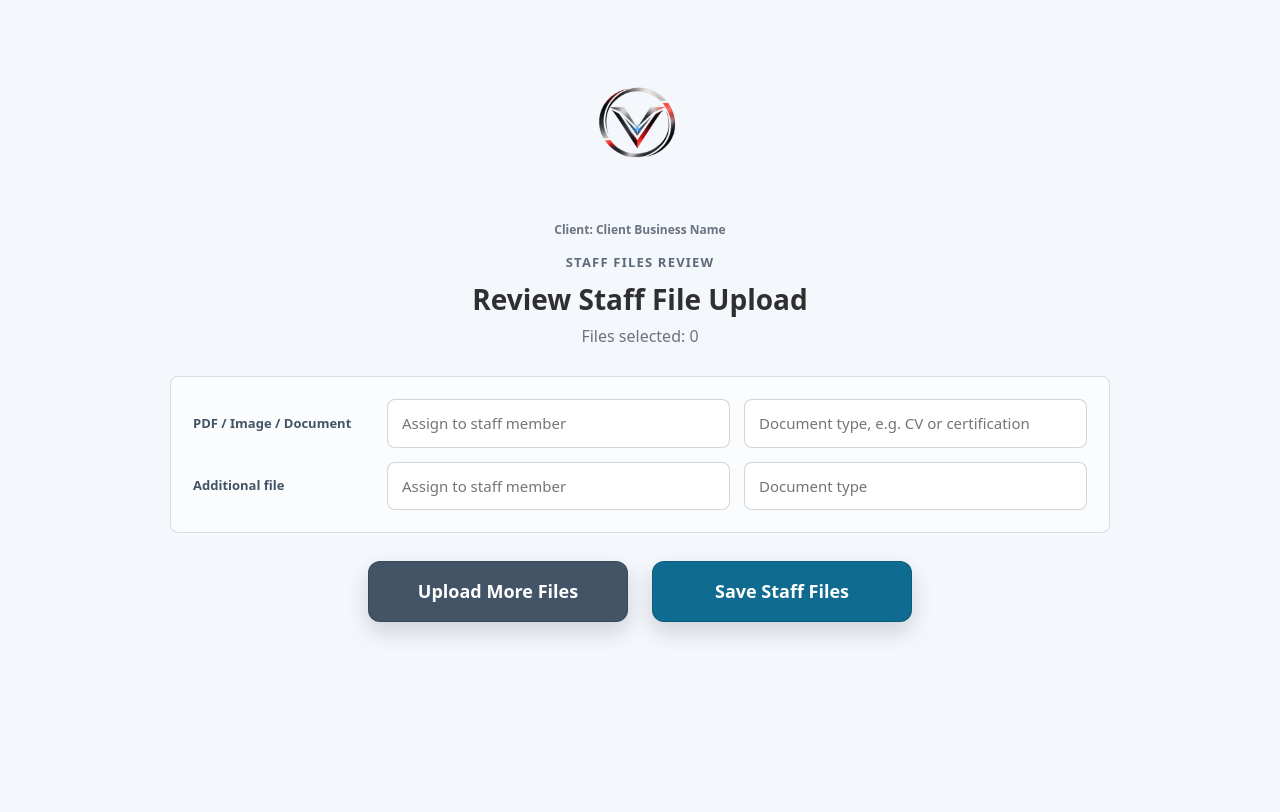
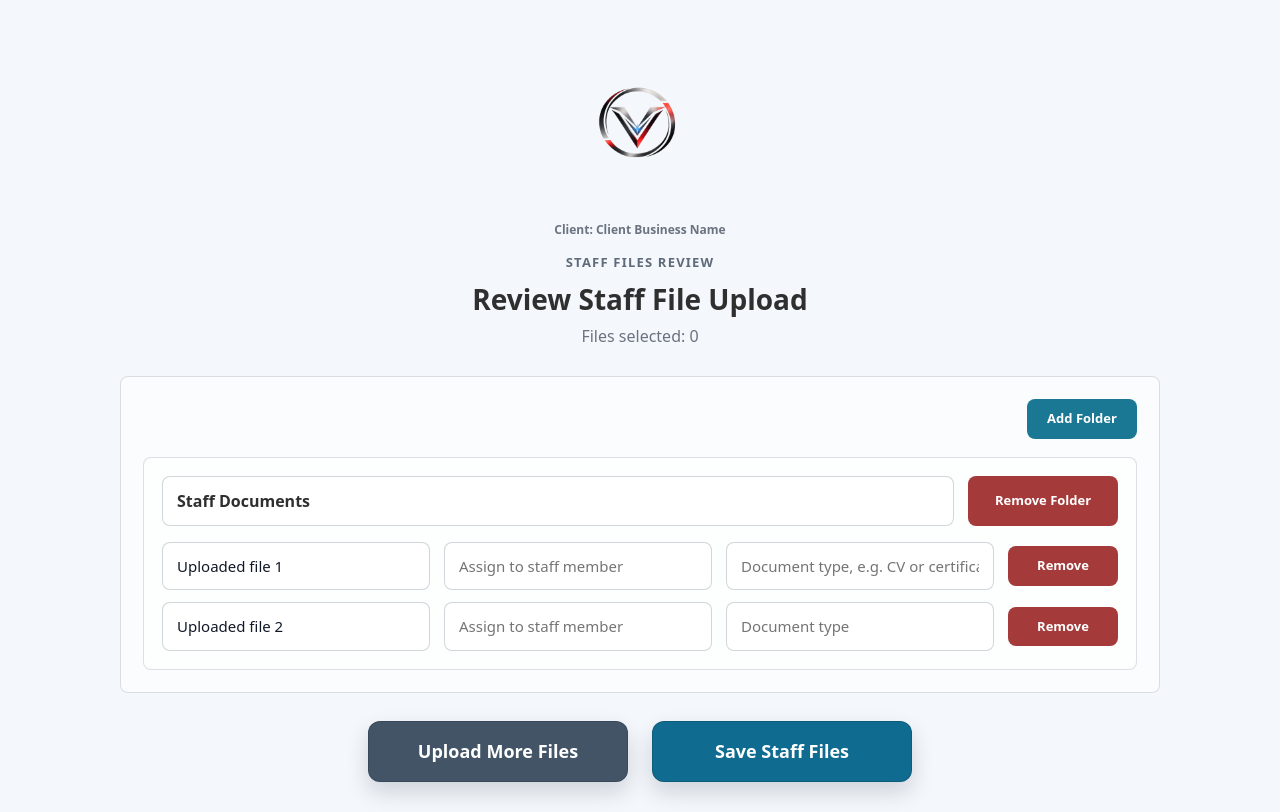
Before and after one commit to VectorOps-1/vector-app, an ASP.NET Core app: page /StaffFilesPreview?id=1 in a window 1280 px wide. Shown: the part 71-883 px from the top of the page. Before the commit the page ends 708 px from the top, so only its background shows below. Run offline with ASP.NET Core 8, Linux system fonts and the light colour scheme; style sheets or scripts are compiled from the project's sources.

Commit message:
Add staff file edit and remove controls

```diff
--- a/Pages/StaffFilesPreview.cshtml
+++ b/Pages/StaffFilesPreview.cshtml
@@ -16,18 +16,31 @@
         <h2 class="page-title">Review Staff File Upload</h2>
         <p class="page-subtitle">Files selected: @Model.FileCount</p>
 
-        <div class="review-panel">
-            <div class="review-row">
-                <span class="file-type">PDF / Image / Document</span>
-                <input class="text-input" type="text" placeholder="Assign to staff member" />
-                <input class="text-input" type="text" placeholder="Document type, e.g. CV or certification" />
+        <div class="review-panel" id="staffFileList">
+            <div class="folder-toolbar">
+                <button class="small-action add-folder" type="button" onclick="addFolder()">Add Folder</button>
             </div>
 
-            <div class="review-row">
-                <span class="file-type">Additional file</span>
-                <input class="text-input" type="text" placeholder="Assign to staff member" />
-                <input class="text-input" type="text" placeholder="Document type" />
-            </div>
+            <section class="folder-block">
+                <div class="folder-header">
+                    <input class="folder-name" type="text" value="Staff Documents" />
+                    <button class="small-action remove-folder" type="button" onclick="removeFolder(this)">Remove Folder</button>
+                </div>
+
+                <div class="review-row">
+                    <input class="text-input" type="text" value="Uploaded file 1" aria-label="File name" />
+                    <input class="text-input" type="text" placeholder="Assign to staff member" />
+                    <input class="text-input" type="text" placeholder="Document type, e.g. CV or certification" />
+                    <button class="small-action remove-file" type="button" onclick="removeFile(this)">Remove</button>
+                </div>
+
+                <div class="review-row">
+                    <input class="text-input" type="text" value="Uploaded file 2" aria-label="File name" />
+                    <input class="text-input" type="text" placeholder="Assign to staff member" />
+                    <input class="text-input" type="text" placeholder="Document type" />
+                    <button class="small-action remove-file" type="button" onclick="removeFile(this)">Remove</button>
+                </div>
+            </section>
         </div>
 
         <div class="action-row">
@@ -48,7 +61,7 @@
 
 .preview-inner {
     width: 100%;
-    max-width: 980px;
+    max-width: 1080px;
     margin: 0 auto;
     text-align: center;
     padding: 40px 20px 30px 20px;
@@ -97,25 +110,50 @@
 .review-panel {
     display: flex;
     flex-direction: column;
-    gap: 14px;
+    gap: 18px;
     padding: 22px;
     border: 1px solid rgba(66, 84, 102, 0.18);
     border-radius: 8px;
     background: rgba(255, 255, 255, 0.58);
 }
 
+.folder-toolbar {
+    display: flex;
+    justify-content: flex-end;
+}
+
+.folder-block {
+    padding: 18px;
+    border: 1px solid rgba(66, 84, 102, 0.18);
+    border-radius: 8px;
+    background: rgba(255, 255, 255, 0.64);
+}
+
+.folder-header {
+    display: grid;
+    grid-template-columns: minmax(0, 1fr) 150px;
+    gap: 14px;
+    margin-bottom: 16px;
+}
+
+.folder-name {
+    width: 100%;
+    padding: 12px 14px;
+    border: 1px solid rgba(66, 84, 102, 0.24);
+    border-radius: 8px;
+    background: #ffffff;
+    font-size: 16px;
+    font-weight: 800;
+    color: #2f2f2f;
+    box-sizing: border-box;
+}
+
 .review-row {
     display: grid;
-    grid-template-columns: 180px minmax(0, 1fr) minmax(0, 1fr);
+    grid-template-columns: minmax(0, 1fr) minmax(0, 1fr) minmax(0, 1fr) 110px;
     gap: 14px;
     align-items: center;
-}
-
-.file-type {
-    font-size: 13px;
-    font-weight: 800;
-    color: #425466;
-    text-align: left;
+    margin-top: 12px;
 }
 
 .text-input {
@@ -127,6 +165,27 @@
     font-size: 15px;
     color: #111827;
     box-sizing: border-box;
+}
+
+.small-action {
+    min-width: 110px;
+    padding: 10px 14px;
+    border: none;
+    border-radius: 8px;
+    font-size: 13px;
+    font-weight: 700;
+    cursor: pointer;
+}
+
+.add-folder {
+    background: #1b7894;
+    color: #ffffff;
+}
+
+.remove-folder,
+.remove-file {
+    background: #a43a3a;
+    color: #ffffff;
 }
 
 .action-row {
@@ -142,9 +201,68 @@
     border: none;
 }
 
-@@media (max-width: 820px) {
+@@media (max-width: 880px) {
+    .folder-toolbar,
+    .folder-header,
     .review-row {
-        grid-template-columns: 1fr;
+        display: flex;
+        flex-direction: column;
+        align-items: stretch;
+    }
+
+    .small-action {
+        width: 100%;
     }
 }
 </style>
+
+<script>
+function addFolder() {
+    const list = document.getElementById("staffFileList");
+    const firstFolder = list.querySelector(".folder-block");
+    const newFolder = firstFolder.cloneNode(true);
+
+    newFolder.querySelector(".folder-name").value = "New Folder";
+    newFolder.querySelectorAll(".review-row").forEach(function (row, index) {
+        if (index > 0) {
+            row.remove();
+            return;
+        }
+
+        row.querySelectorAll("input").forEach(function (input, inputIndex) {
+            input.value = inputIndex === 0 ? "Uploaded file" : "";
+        });
+    });
+
+    list.appendChild(newFolder);
+}
+
+function removeFolder(button) {
+    const list = document.getElementById("staffFileList");
+    const folders = list.querySelectorAll(".folder-block");
+
+    if (folders.length === 1) {
+        folders[0].querySelector(".folder-name").value = "Staff Documents";
+        folders[0].querySelectorAll(".review-row input").forEach(function (input) {
+            input.value = "";
+        });
+        return;
+    }
+
+    button.closest(".folder-block").remove();
+}
+
+function removeFile(button) {
+    const folder = button.closest(".folder-block");
+    const rows = folder.querySelectorAll(".review-row");
+
+    if (rows.length === 1) {
+        rows[0].querySelectorAll("input").forEach(function (input) {
+            input.value = "";
+        });
+        return;
+    }
+
+    button.closest(".review-row").remove();
+}
+</script>
```
